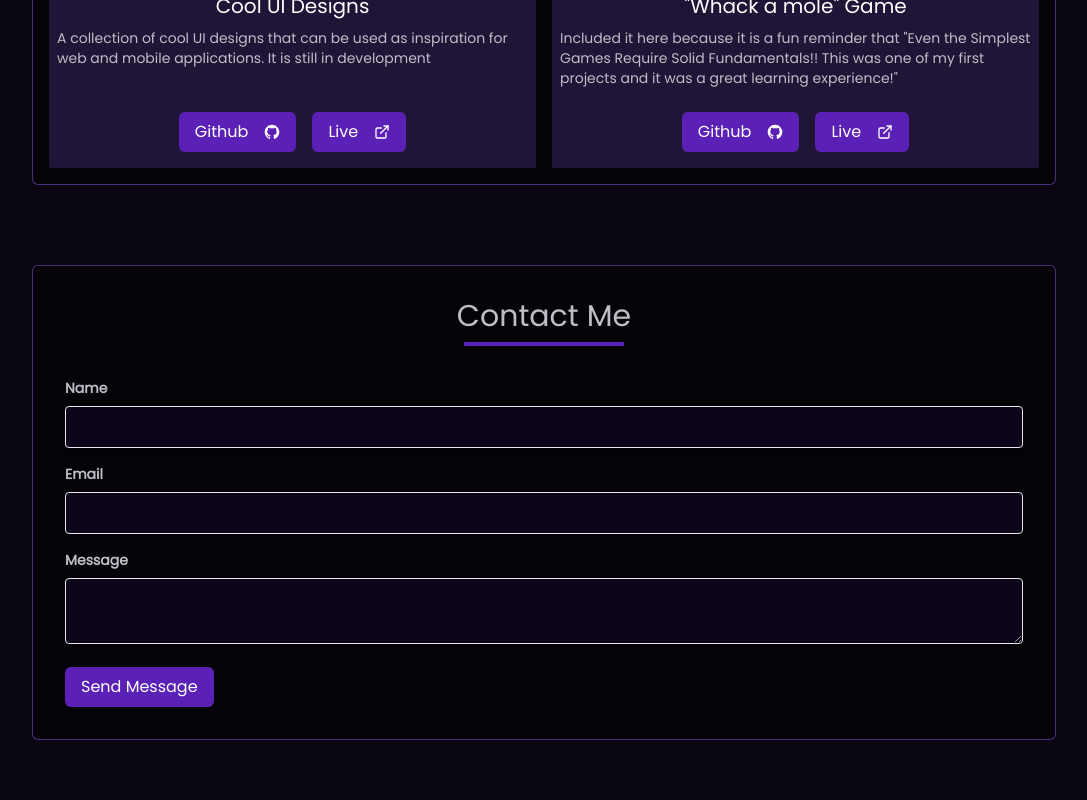
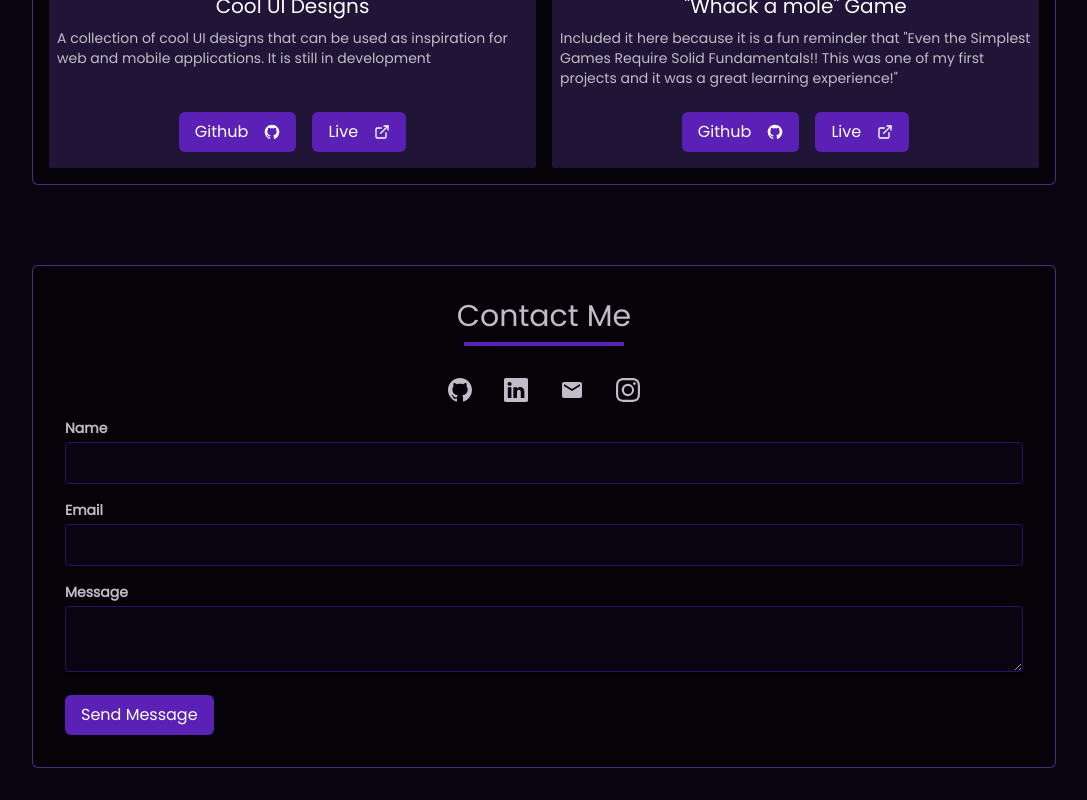
Before and after one commit to anaspxr/portfolio-nextjs15, a Next.js app: page / in a window 1280 px wide. Shown: the part 3083-3883 px from the top of the page, without its empty margins (96-1183 px from the left). Before the commit the page ends 3855 px from the top, so only its background shows below. Built offline with nearby package versions, Linux system fonts and the light colour scheme.

Commit message:
refactor contact form styles and integrate HeroSocialLinks component

```diff
--- a/src/components/contact-form.tsx
+++ b/src/components/contact-form.tsx
@@ -89,8 +89,8 @@ export default function ContactForm() {
       <div className="mb-4">
         <label
           htmlFor="name"
-          className={`block text-sm font-bold mb-2 ${
-            errors.name ? "text-red-500" : ""
+          className={`block text-sm font-bold mb-1 ${
+            touched.name && errors.name ? "text-red-500" : ""
           }`}>
           Name
         </label>
@@ -102,8 +102,8 @@ export default function ContactForm() {
           onChange={handleChange}
           value={values.name}
           onBlur={handleBlur}
-          className={`shadow border rounded w-full py-2 px-3 bg-violet-950 bg-opacity-20  ${
-            errors.name && touched.name ? "border-red-500" : ""
+          className={`shadow border  rounded w-full py-2 px-3 bg-violet-950 bg-opacity-10  ${
+            errors.name && touched.name ? "border-red-500" : "border-violet-950"
           }`}
         />
         {errors.name && touched.name && (
@@ -113,8 +113,8 @@ export default function ContactForm() {
       <div className="mb-4">
         <label
           htmlFor="email"
-          className={`block text-sm font-bold mb-2 ${
-            errors.email ? "text-red-500" : ""
+          className={`block text-sm font-bold mb-1 ${
+            touched.email && errors.email ? "text-red-500" : ""
           }`}>
           Email
         </label>
@@ -126,8 +126,10 @@ export default function ContactForm() {
           onBlur={handleBlur}
           onChange={handleChange}
           value={values.email}
-          className={`shadow border rounded w-full py-2 px-3 bg-violet-950 bg-opacity-20 ${
-            errors.email && touched.email ? "border-red-500" : ""
+          className={`shadow border rounded w-full py-2 px-3 bg-violet-950 bg-opacity-10 ${
+            errors.email && touched.email
+              ? "border-red-500"
+              : "border-violet-950"
           }`}
         />
         {errors.email && touched.email && (
@@ -137,8 +139,8 @@ export default function ContactForm() {
       <div className="mb-4">
         <label
           htmlFor="message"
-          className={`block text-sm font-bold mb-2 ${
-            errors.message ? "text-red-500" : ""
+          className={`block text-sm font-bold mb-1 ${
+            touched.message && errors.message ? "text-red-500" : ""
           }`}>
           Message
         </label>
@@ -149,15 +151,17 @@ export default function ContactForm() {
           onChange={handleChange}
           onBlur={handleBlur}
           value={values.message}
-          className={`shadow border rounded w-full py-2 px-3 bg-violet-950 bg-opacity-20 ${
-            errors.message && touched.message ? "border-red-500" : ""
+          className={`shadow border rounded w-full py-2 px-3 bg-violet-950 bg-opacity-10 ${
+            errors.message && touched.message
+              ? "border-red-500"
+              : "border-violet-950"
           }`}
         />
         {errors.message && touched.message && (
           <p className="text-red-500 text-xs  mt-1">{errors.message}</p>
         )}
       </div>
-      <div className="flex gap-4 flex-wrap">
+      <div className="flex gap-4 flex-wrap items-center">
         <button
           disabled={loading}
           type="submit"
--- a/src/components/sections/contact.tsx
+++ b/src/components/sections/contact.tsx
@@ -1,4 +1,5 @@
 import ContactForm from "../contact-form";
+import HeroSocialLinks from "../ui/HeroSocialLinks";
 
 export default function Contact() {
   return (
@@ -8,6 +9,9 @@ export default function Contact() {
       <h2 className="text-3xl text-center mb-2">Contact Me</h2>
       <div
         className={`mb-8 h-1 w-40 m-auto bg-violet-800 transition-[width] duration-700 ease-in-out`}></div>
+      <div className="flex justify-center my-4">
+        <HeroSocialLinks />
+      </div>
       <ContactForm />
     </section>
   );
```
